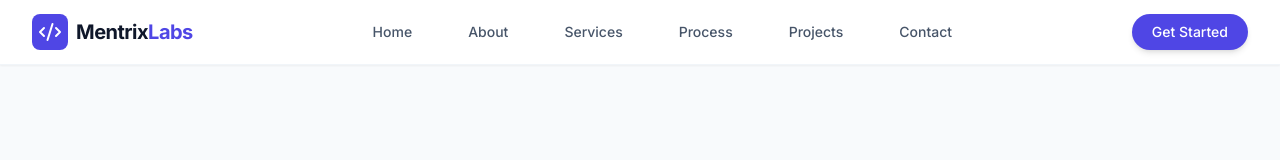
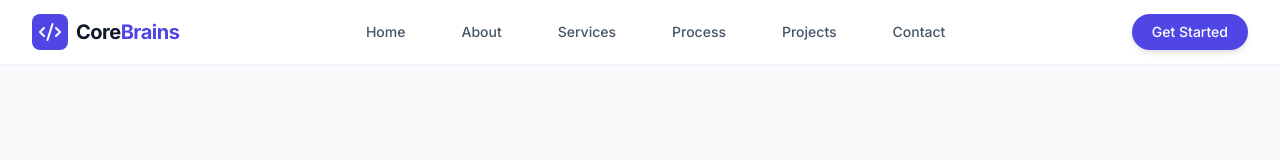
Before and after one commit to Abhilash-B3/BTech-Projects, a React (Vite) app: page / in a window 1280 px wide. Shown: the top 160 px of the page. Built offline with nearby package versions, Linux system fonts and the light colour scheme.

Commit message:
Update Navbar.tsx

```diff
--- a/src/components/Navbar.tsx
+++ b/src/components/Navbar.tsx
@@ -23,7 +23,7 @@
               <Code2 className="h-6 w-6 text-white" />
             </div>
             <span className="font-bold text-xl tracking-tight text-slate-900">
-              Mentrix<span className="text-indigo-600">Labs</span>
+              Core<span className="text-indigo-600">Brains</span>
             </span>
           </div>
 
```
